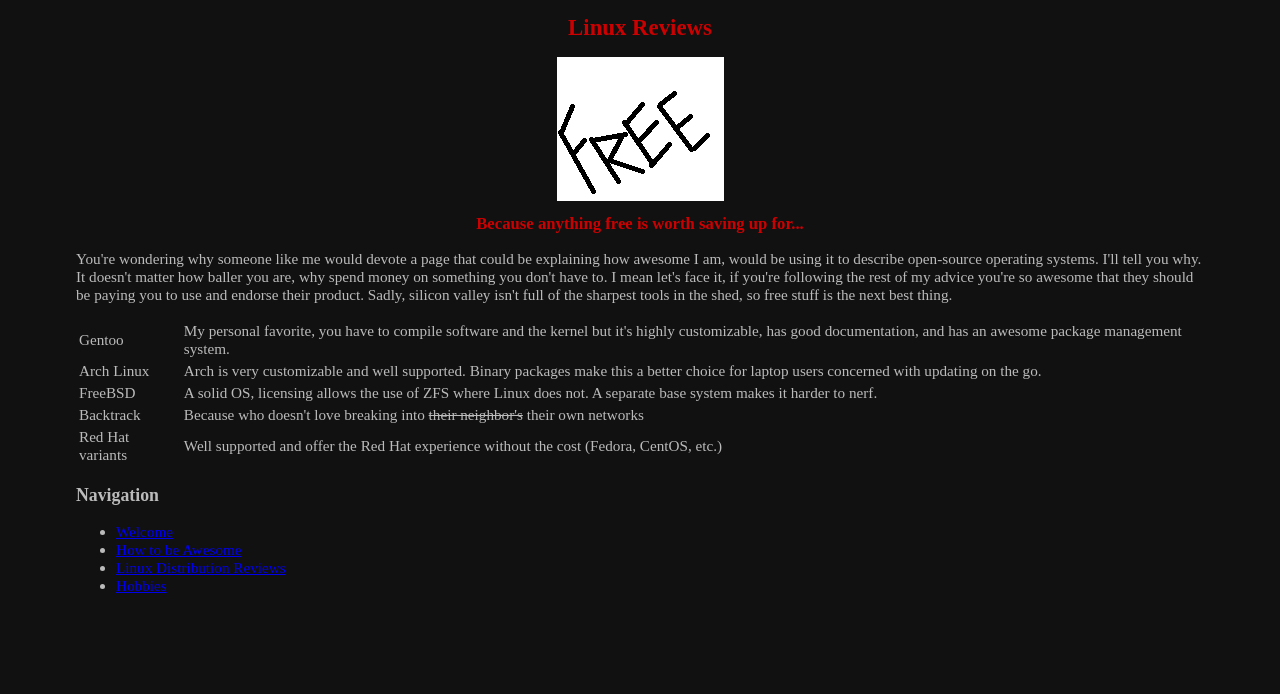
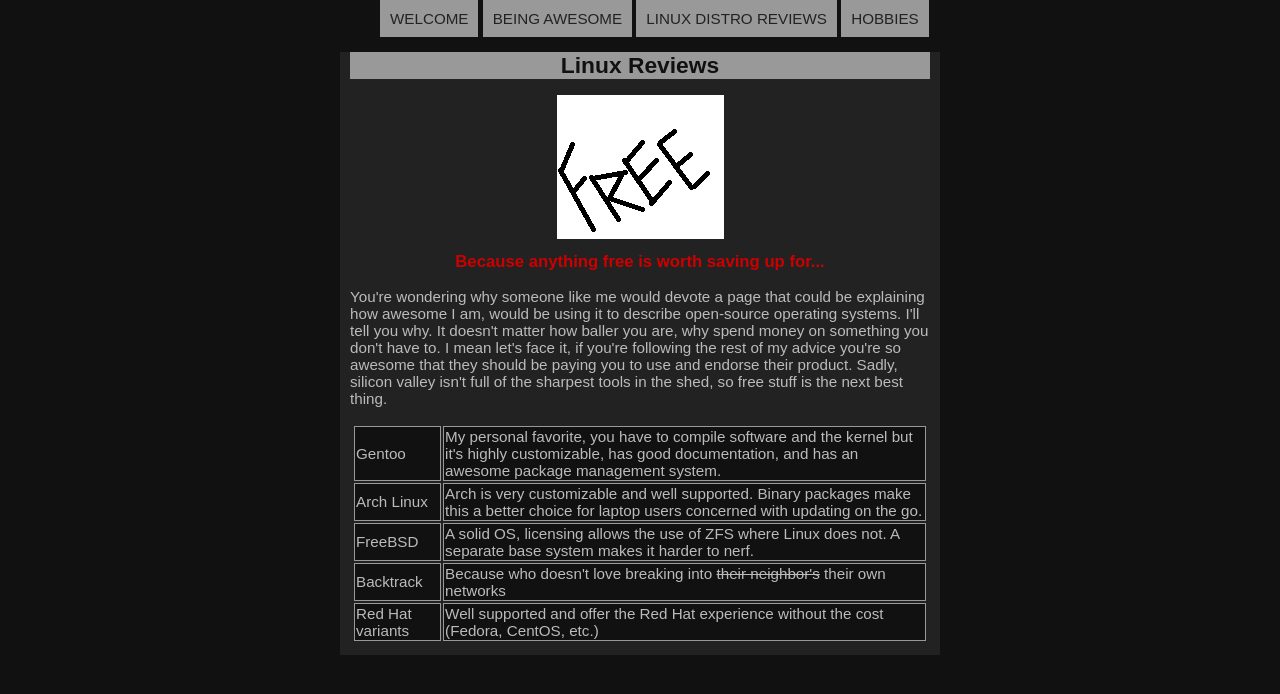
Before and after one commit to schober2/tc349, a plain HTML site: page projects/personal-site/linux-review.html in a window 1280 px wide. Drawn offline with Linux system fonts and the light colour scheme.

Commit message:
Week 4 Commit

```diff
--- /dev/null
+++ b/Week 4/recipes.css
@@ -0,0 +1,41 @@
+body{
+  background: #ccc;
+  border-top: 5px solid #424242;
+  margin: 0;
+  font-family: "Helvetica", sans-serif;
+  line-height: 1.4em;
+}
+
+h1, h2, h3{
+  margin: 0;
+}
+
+h1{
+  padding: 20px 15px;
+  background: #aaa;
+  color: #fff;
+  text-shadow: 1px 1px 2px #424242;
+}
+
+h3{
+  margin-bottom: 5px;
+}
+
+.container{
+  background: #fff;
+  width: 600px;
+  margin: 0 auto;
+}
+
+#recipes{
+  padding: 15px;
+}
+
+table, tr, td{
+  border: 1px solid #ccc;
+  border-collapse: collapse;
+}
+
+table, td{
+  padding: 5px;
+}
--- a/projects/personal-site/css/screen.css
+++ b/projects/personal-site/css/screen.css
@@ -1,25 +1,68 @@
-body{
+body,img.center{
+  margin: 0 auto;
+}
+
+body {
+  font-family: sans-serif;
   background-color: #111111;
-  margin-left:5em;
-  margin-right:5em;
+  width: 600px;
   font-size: 95%;
   color: #BBBBBB;
 }
+
+h1,li.navbar{
+  background-color: #999999;
+  color: #111111;
+}
+
+h1, h2 {
+  text-align:center;
+}
+
 h1 {
-  text-align:center;
   font-size: 150%;
-  color: #CC0000;
 }
+
 h2 {
-  text-align:center;
   font-size: 110%;
   color: #CC0000;
 }
-img.center {
-  display:
-  block;
-  margin-left:
-  auto;
-  margin-right:
-  auto;
+
+.container{
+  background-color: #222222;
+  padding: 0px 10px 10px 10px;
 }
+
+img.center{
+  display: block;
+}
+
+tr, td{
+  background: #111111;
+  border: 1px solid #999999;
+}
+
+table, tr{
+  padding: 2px;
+}
+
+a.navbar:link,a.navbar:visited {
+  color:#222222;
+  text-decoration:none;
+  text-transform:uppercase;
+}
+
+a.navbar:hover,a.navbar:active{
+  background-color:#FFFFFF;
+}
+
+ul{
+  margin: 0 auto;
+  padding-top: 10px;
+  padding-bottom: 10px;
+}
+
+li.navbar{
+  padding: 10px;
+  display: inline;
+}
--- a/projects/personal-site/linux-review.html
+++ b/projects/personal-site/linux-review.html
@@ -6,6 +6,13 @@
   <title>Welcome</title>
 </head>
 <body>
+  <ul>
+    <li class="navbar"><a class="navbar" href="index.html">Welcome</a></li>
+    <li class="navbar"><a class="navbar" href="how-to-be-awesome.html">Being Awesome</a></li>
+    <li class="navbar"><a class="navbar"  href="linux-review.html">Linux Distro Reviews</a></li>
+    <li class="navbar"><a class="navbar" href="hobbies.html">Hobbies</a></li>
+  </ul>
+  <div class="container">
     <h1>Linux Reviews</h1>
     <img src="img/free.png" alt="My favorie price" class="center">
     <h2>Because anything free is worth saving up for...</h2>
@@ -32,12 +39,6 @@
        <td>Well supported and offer the Red Hat experience without the cost (Fedora, CentOS, etc.)</td>
       </tr>
     </table>
-  <h3>Navigation</h3>
-  <ul>
-    <li><a href="index.html">Welcome</a></li>
-    <li><a href="how-to-be-awesome.html">How to be Awesome</a></li>
-    <li><a href="linux-review.html">Linux Distribution Reviews</a></li>
-    <li><a href="hobbies.html">Hobbies</a></li>
-  </ul>
+  </div>
 </body>
 </html>
```
Also changed, not shown: Week 4/recipes.html (added, +38 -0 lines), projects/personal-site/hobbies.html (+10 -9 lines), projects/personal-site/how-to-be-awesome.html (+8 -7 lines), projects/personal-site/index.html (+10 -9 lines), Week 4/etsy.txt (added). Lines whose indentation alone changed are shown as unchanged.
